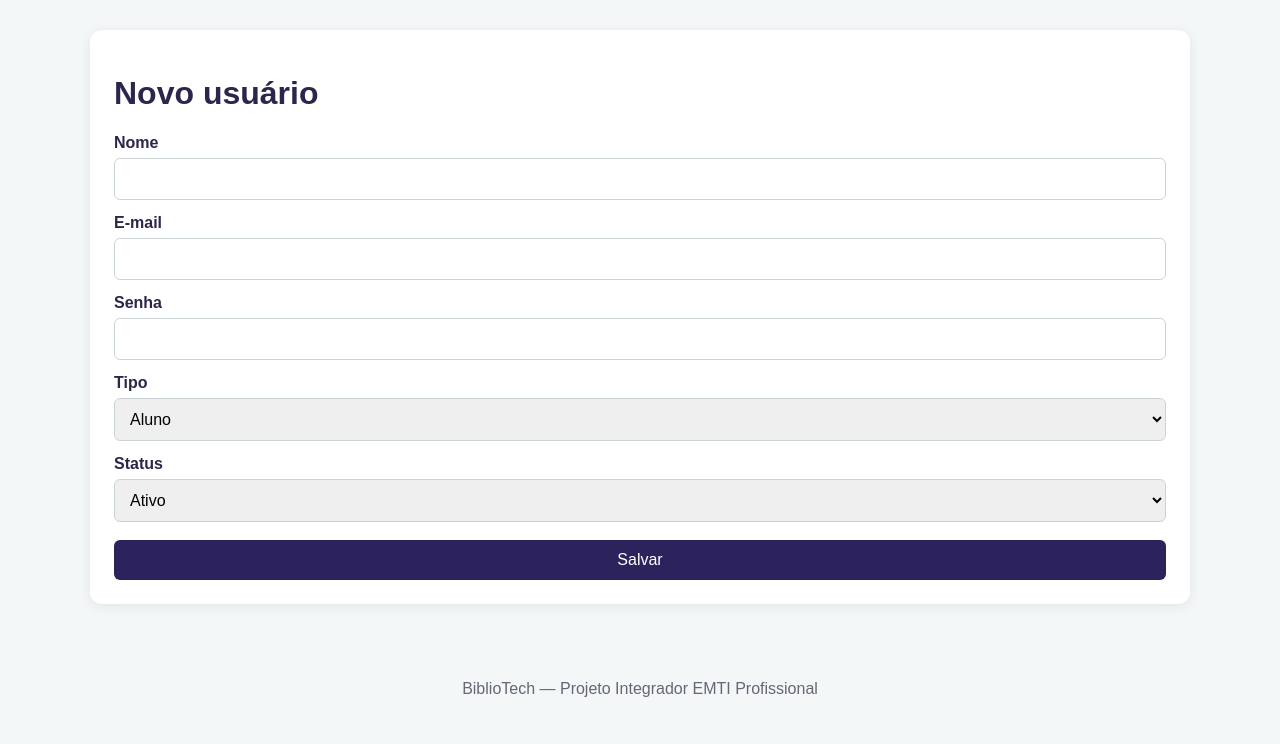
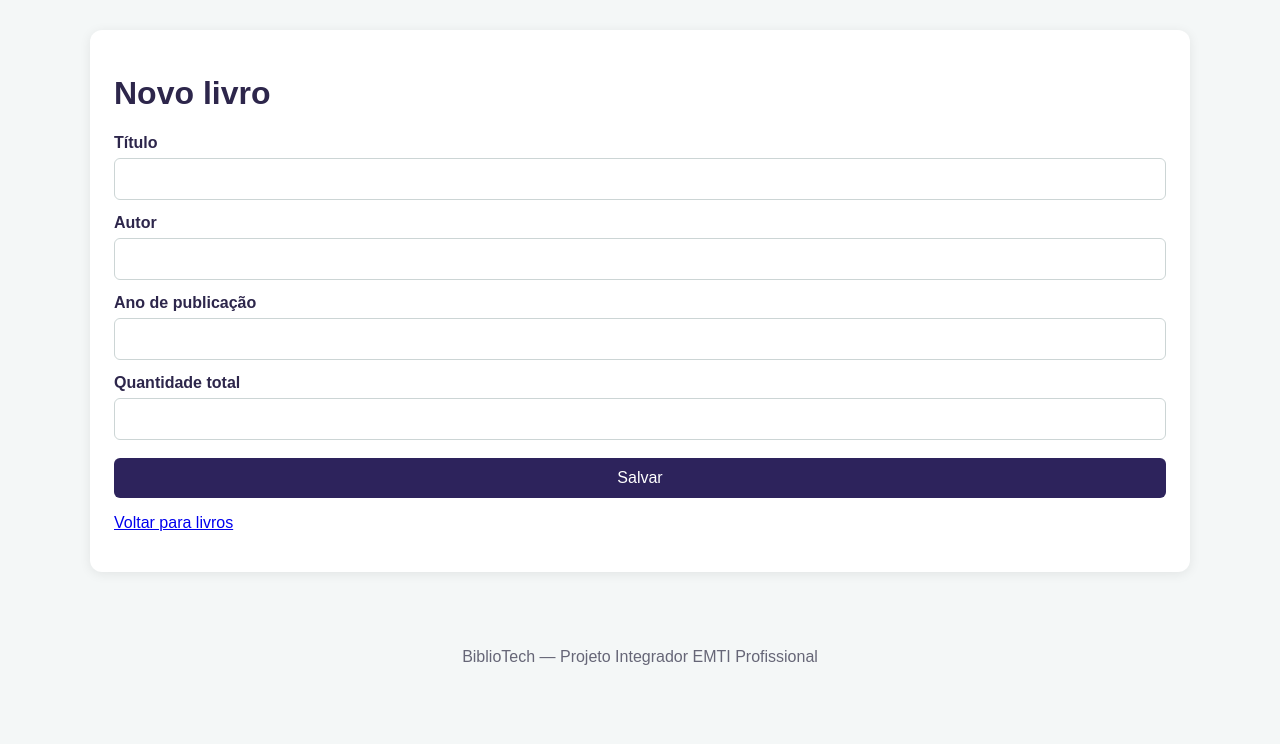
Before and after one commit to JoaoVitor-2008/bibliotech, a PHP site: page /modules/usuarios/form.php in a window 1280 px wide. Shown: the part 56-800 px from the top of the page. Run offline with PHP 8.4, Linux system fonts and the light colour scheme; the visitor is signed in with stand-in values (Sample User, id 1).

Commit message:
aula 03 - estrutura visual

```diff
--- a/modules/usuarios/form.php
+++ b/modules/usuarios/form.php
@@ -1,37 +1,34 @@
-
-
 
 <?php
 require_once __DIR__ . '/../../includes/auth.php';
 require_once __DIR__ . '/../../database/conexao.php';
 
-// Somente administrador e professor podem acessar
+// Somente administrador e professor podem cadastrar ou editar
 exigirPerfil(['admin', 'professor']);
-
-$perfil = $_SESSION['tipo'];
 
 $id = filter_input(INPUT_GET, 'id', FILTER_VALIDATE_INT);
 
 // Impedir ID inválido
 if (isset($_GET['id']) && (!$id || $id <= 0)) {
-    header('Location: ../../acesso_negado.php');
+    header('Location: index.php');
     exit;
 }
 
-$usuario = [
-    'nome' => '',
-    'email' => '',
-    'tipo' => 'aluno',
-    'status' => 'ativo'
+$livro = [
+    'titulo' => '',
+    'autor' => '',
+    'ano_publicacao' => '',
+    'quantidade_total' => '',
+    'quantidade_disponivel' => ''
 ];
 
 $mensagem = '';
 
-// Buscar usuário existente
+// Buscar livro existente
 if ($id) {
 
     $stmt = $pdo->prepare(
-        'SELECT * FROM usuarios WHERE id = :id'
+        'SELECT * FROM livros WHERE id = :id'
     );
 
     $stmt->execute(['id' => $id]);
@@ -39,177 +36,139 @@ if ($id) {
     $resultado = $stmt->fetch(PDO::FETCH_ASSOC);
 
     if (!$resultado) {
-        die('Usuário não encontrado.');
+        die('Livro não encontrado.');
     }
 
-    // Professor só pode editar alunos
-    if ($perfil === 'professor' && $resultado['tipo'] !== 'aluno') {
-        header('Location: ../../acesso_negado.php');
-        exit;
-    }
-
-    $usuario = $resultado;
+    $livro = $resultado;
 }
 
 // Processar formulário
 if ($_SERVER['REQUEST_METHOD'] === 'POST') {
 
-    $nome = trim($_POST['nome'] ?? '');
-    $email = trim($_POST['email'] ?? '');
+    $titulo = trim($_POST['titulo'] ?? '');
+    $autor = trim($_POST['autor'] ?? '');
 
-    // Professor só pode trabalhar com alunos
-    $tipo = ($perfil === 'professor')
-        ? 'aluno'
-        : ($_POST['tipo'] ?? 'aluno');
+    $ano_publicacao = filter_input(
+        INPUT_POST,
+        'ano_publicacao',
+        FILTER_VALIDATE_INT
+    );
 
-    $status = $_POST['status'] ?? 'ativo';
-    $senha = $_POST['senha'] ?? '';
+    $quantidade_total = filter_input(
+        INPUT_POST,
+        'quantidade_total',
+        FILTER_VALIDATE_INT
+    );
 
-    // Validar campos obrigatórios
+    $quantidade_disponivel = filter_input(
+        INPUT_POST,
+        'quantidade_disponivel',
+        FILTER_VALIDATE_INT
+    );
+
+    // Validar campos
     if (
-        empty($nome) ||
-        empty($email) ||
-        (!$id && empty($senha))
+        $titulo === '' ||
+        $autor === '' ||
+        $ano_publicacao === false ||
+        $ano_publicacao === null ||
+        $ano_publicacao <= 0 ||
+        $quantidade_total === false ||
+        $quantidade_total === null ||
+        $quantidade_total < 0 ||
+        $quantidade_disponivel === false ||
+        $quantidade_disponivel === null ||
+        $quantidade_disponivel < 0
     ) {
 
-        $mensagem = 'Preencha todos os campos obrigatórios.';
+        $mensagem = 'Preencha os campos corretamente.';
 
-    } elseif (!filter_var($email, FILTER_VALIDATE_EMAIL)) {
+    } elseif ($quantidade_disponivel > $quantidade_total) {
 
-        $mensagem = 'Digite um e-mail válido.';
-
-    } elseif (!in_array($tipo, ['aluno', 'professor', 'admin'], true)) {
-
-        $mensagem = 'Tipo de usuário inválido.';
-
-    } elseif (!in_array($status, ['ativo', 'bloqueado'], true)) {
-
-        $mensagem = 'Status inválido.';
+        $mensagem = 'A quantidade disponível não pode ser maior que a quantidade total.';
 
     } else {
 
-        // Verificar se o e-mail já existe
-        $sql = 'SELECT id FROM usuarios WHERE email = :email';
+        if ($id) {
 
-        if ($id) {
-            $sql .= ' AND id != :id';
-        }
+            // UPDATE: editar livro
+            $sql = 'UPDATE livros SET
+                    titulo = :titulo,
+                    autor = :autor,
+                    ano_publicacao = :ano_publicacao,
+                    quantidade_total = :quantidade_total,
+                    quantidade_disponivel = :quantidade_disponivel
+                    WHERE id = :id';
 
-        $stmt = $pdo->prepare($sql);
+            $stmt = $pdo->prepare($sql);
 
-        $dados = ['email' => $email];
+            $stmt->execute([
+                'titulo' => $titulo,
+                'autor' => $autor,
+                'ano_publicacao' => $ano_publicacao,
+                'quantidade_total' => $quantidade_total,
+                'quantidade_disponivel' => $quantidade_disponivel,
+                'id' => $id
+            ]);
 
-        if ($id) {
-            $dados['id'] = $id;
-        }
-
-        $stmt->execute($dados);
-
-        if ($stmt->fetch()) {
-
-            $mensagem = 'Este e-mail já está cadastrado.';
+            $mensagem = 'Livro atualizado com sucesso!';
 
         } else {
 
-            if ($id) {
+            // CREATE: cadastrar livro
+            // Disponível começa igual ao total
+            $quantidade_disponivel = $quantidade_total;
 
-                // UPDATE: editar usuário existente
-                if (!empty($senha)) {
+            $sql = 'INSERT INTO livros
+                    (titulo, autor, ano_publicacao,
+                     quantidade_total, quantidade_disponivel)
+                    VALUES
+                    (:titulo, :autor, :ano_publicacao,
+                     :quantidade_total, :quantidade_disponivel)';
 
-                    $senhaHash = password_hash(
-                        $senha,
-                        PASSWORD_DEFAULT
-                    );
+            $stmt = $pdo->prepare($sql);
 
-                    $sql = 'UPDATE usuarios SET
-                            nome = :nome,
-                            email = :email,
-                            senha = :senha,
-                            tipo = :tipo,
-                            status = :status
-                            WHERE id = :id';
+            $stmt->execute([
+                'titulo' => $titulo,
+                'autor' => $autor,
+                'ano_publicacao' => $ano_publicacao,
+                'quantidade_total' => $quantidade_total,
+                'quantidade_disponivel' => $quantidade_disponivel
+            ]);
 
-                    $dados = [
-                        'nome' => $nome,
-                        'email' => $email,
-                        'senha' => $senhaHash,
-                        'tipo' => $tipo,
-                        'status' => $status,
-                        'id' => $id
-                    ];
+            $mensagem = 'Livro cadastrado com sucesso!';
 
-                } else {
+            $livro = [
+                'titulo' => '',
+                'autor' => '',
+                'ano_publicacao' => '',
+                'quantidade_total' => '',
+                'quantidade_disponivel' => ''
+            ];
+        }
 
-                    $sql = 'UPDATE usuarios SET
-                            nome = :nome,
-                            email = :email,
-                            tipo = :tipo,
-                            status = :status
-                            WHERE id = :id';
-
-                    $dados = [
-                        'nome' => $nome,
-                        'email' => $email,
-                        'tipo' => $tipo,
-                        'status' => $status,
-                        'id' => $id
-                    ];
-                }
-
-                $stmt = $pdo->prepare($sql);
-                $stmt->execute($dados);
-
-                $mensagem = 'Usuário atualizado com sucesso!';
-
-                $usuario['nome'] = $nome;
-                $usuario['email'] = $email;
-                $usuario['tipo'] = $tipo;
-                $usuario['status'] = $status;
-
-            } else {
-
-                // CREATE: cadastrar novo usuário
-                $senhaHash = password_hash(
-                    $senha,
-                    PASSWORD_DEFAULT
-                );
-
-                $sql = 'INSERT INTO usuarios
-                        (nome, email, senha, tipo, status)
-                        VALUES
-                        (:nome, :email, :senha, :tipo, :status)';
-
-                $stmt = $pdo->prepare($sql);
-
-                $stmt->execute([
-                    'nome' => $nome,
-                    'email' => $email,
-                    'senha' => $senhaHash,
-                    'tipo' => $tipo,
-                    'status' => $status
-                ]);
-
-                $mensagem = 'Usuário cadastrado com sucesso!';
-
-                $usuario = [
-                    'nome' => '',
-                    'email' => '',
-                    'tipo' => 'aluno',
-                    'status' => 'ativo'
-                ];
-            }
+        if ($id) {
+            $livro = [
+                'titulo' => $titulo,
+                'autor' => $autor,
+                'ano_publicacao' => $ano_publicacao,
+                'quantidade_total' => $quantidade_total,
+                'quantidade_disponivel' => $quantidade_disponivel
+            ];
         }
     }
 
-    // Manter dados preenchidos quando houver erro
-    if (
-        $mensagem !== '' &&
-        $mensagem !== 'Usuário cadastrado com sucesso!'
-    ) {
-        $usuario['nome'] = $nome;
-        $usuario['email'] = $email;
-        $usuario['tipo'] = $tipo;
-        $usuario['status'] = $status;
+    // Manter os dados preenchidos quando houver erro
+    if ($mensagem === 'Preencha os campos corretamente.' ||
+        $mensagem === 'A quantidade disponível não pode ser maior que a quantidade total.') {
+
+        $livro = [
+            'titulo' => $titulo,
+            'autor' => $autor,
+            'ano_publicacao' => $_POST['ano_publicacao'] ?? '',
+            'quantidade_total' => $_POST['quantidade_total'] ?? '',
+            'quantidade_disponivel' => $_POST['quantidade_disponivel'] ?? ''
+        ];
     }
 }
 ?>
@@ -220,7 +179,7 @@ if ($_SERVER['REQUEST_METHOD'] === 'POST') {
 <head>
     <meta charset="UTF-8">
     <meta name="viewport" content="width=device-width, initial-scale=1.0">
-    <title><?= $id ? 'Editar' : 'Novo' ?> usuário</title>
+    <title><?= $id ? 'Editar' : 'Novo' ?> livro</title>
     <link rel="stylesheet" href="../../assets/css/style.css">
 </head>
 
@@ -232,9 +191,9 @@ if ($_SERVER['REQUEST_METHOD'] === 'POST') {
 
     <div class="card">
 
-        <h1><?= $id ? 'Editar usuário' : 'Novo usuário' ?></h1>
+        <h1><?= $id ? 'Editar livro' : 'Novo livro' ?></h1>
 
-        <?php if (!empty($mensagem)): ?>
+        <?php if ($mensagem !== ''): ?>
             <div class="alert">
                 <?= htmlspecialchars($mensagem) ?>
             </div>
@@ -242,82 +201,60 @@ if ($_SERVER['REQUEST_METHOD'] === 'POST') {
 
         <form method="post">
 
-            <label>Nome</label>
+            <label>Título</label>
             <input
                 type="text"
-                name="nome"
-                value="<?= htmlspecialchars($usuario['nome']) ?>"
+                name="titulo"
+                value="<?= htmlspecialchars($livro['titulo']) ?>"
                 required
             >
 
-            <label>E-mail</label>
+            <label>Autor</label>
             <input
-                type="email"
-                name="email"
-                value="<?= htmlspecialchars($usuario['email']) ?>"
+                type="text"
+                name="autor"
+                value="<?= htmlspecialchars($livro['autor']) ?>"
                 required
             >
 
-            <label>
-                Senha
-                <?= $id ? '(deixe vazia para não alterar)' : '' ?>
-            </label>
-
+            <label>Ano de publicação</label>
             <input
-                type="password"
-                name="senha"
-                <?= $id ? '' : 'required' ?>
+                type="number"
+                name="ano_publicacao"
+                min="1"
+                value="<?= htmlspecialchars($livro['ano_publicacao']) ?>"
+                required
             >
 
-            <label>Tipo</label>
+            <label>Quantidade total</label>
+            <input
+                type="number"
+                name="quantidade_total"
+                min="0"
+                value="<?= htmlspecialchars($livro['quantidade_total']) ?>"
+                required
+            >
 
-            <?php if ($perfil === 'admin'): ?>
+            <?php if ($id): ?>
 
-                <select name="tipo">
-
-                    <option value="aluno"
-                        <?= $usuario['tipo'] === 'aluno' ? 'selected' : '' ?>>
-                        Aluno
-                    </option>
-
-                    <option value="professor"
-                        <?= $usuario['tipo'] === 'professor' ? 'selected' : '' ?>>
-                        Professor
-                    </option>
-
-                    <option value="admin"
-                        <?= $usuario['tipo'] === 'admin' ? 'selected' : '' ?>>
-                        Administrador
-                    </option>
-
-                </select>
-
-            <?php else: ?>
-
-                <input type="hidden" name="tipo" value="aluno">
-                <input type="text" value="Aluno" disabled>
+                <label>Quantidade disponível</label>
+                <input
+                    type="number"
+                    name="quantidade_disponivel"
+                    min="0"
+                    value="<?= htmlspecialchars($livro['quantidade_disponivel']) ?>"
+                    required
+                >
 
             <?php endif; ?>
-
-            <label>Status</label>
-
-            <select name="status">
-
-                <option value="ativo"
-                    <?= $usuario['status'] === 'ativo' ? 'selected' : '' ?>>
-                    Ativo
-                </option>
-
-                <option value="bloqueado"
-                    <?= $usuario['status'] === 'bloqueado' ? 'selected' : '' ?>>
-                    Bloqueado
-                </option>
-
-            </select>
 
             <button type="submit">Salvar</button>
 
         </form>
+
+        <p>
+            <a href="index.php">Voltar para livros</a>
+        </p>
 
     </div>
 
```
